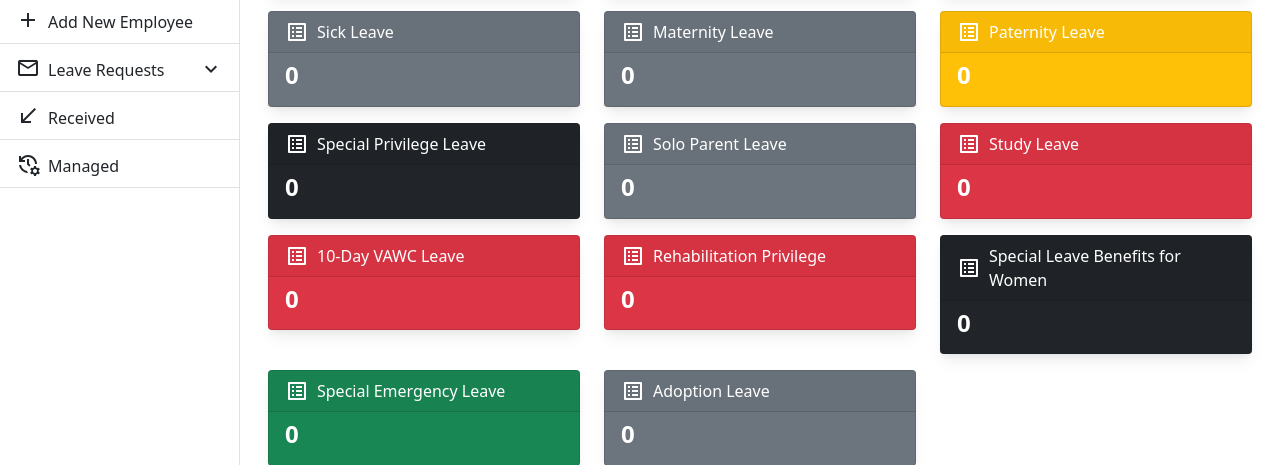
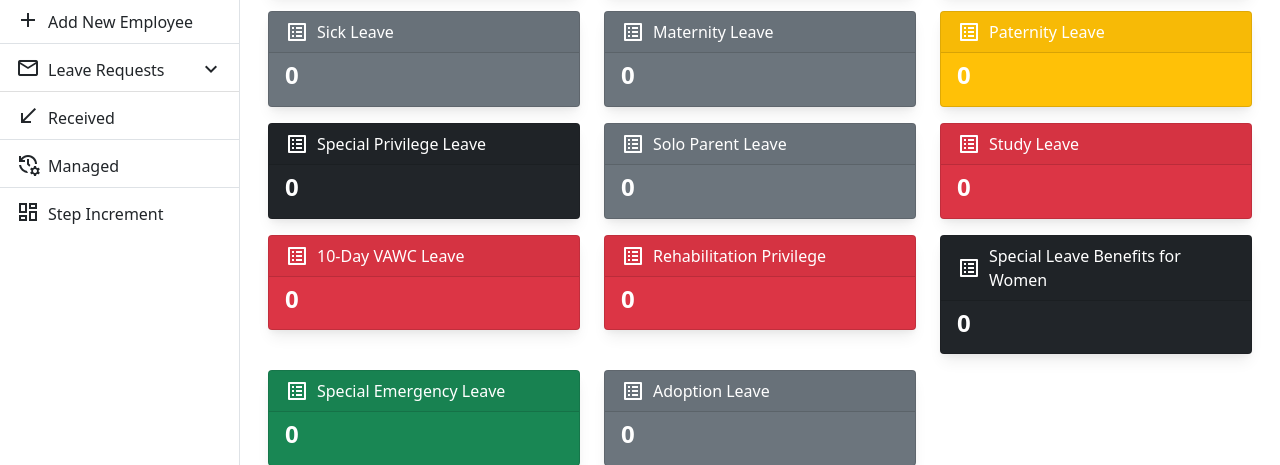
Before and after one commit to xxiimcha/hrmis, a Laravel app: page /welcome/hr/dashboard in a window 1280 px wide. Shown: the part 288-753 px from the top of the page. Run offline with Laravel 10, Linux system fonts and the light colour scheme; a user stored in the database is signed in; tables that the repository leaves empty hold one stand-in row (values such as "Sample post"); grey boxes marked "Sample" are stand-in pictures; data that the repository does not hold is empty; parts of the project's set-up code (start-up, migrations or seed data) failed here and were passed over; some libraries are stand-ins or nearby versions.

Commit message:
Fixed Step Increment

```diff
--- a/app/Http/Controllers/Authenticated/Hr.php
+++ b/app/Http/Controllers/Authenticated/Hr.php
@@ -10,6 +10,7 @@ use Illuminate\Validation\Rule;
 use Illuminate\Support\Facades\Hash;
 use Barryvdh\DomPDF\Facade\Pdf;
 use Illuminate\Http\Request;
+use Carbon\Carbon;
 
 use App\Models\{
     User,
@@ -1028,7 +1029,10 @@ class Hr extends Controller
 {
     $this->checkFor3Years();
 
-        $notif = StepNotification::with('employeeInfo')->get();
+    // Use a join to get the related employee information
+    $notif = StepNotification::join('employee_tables', 'step_notifications.employee_table_id', '=', 'employee_tables.id')
+        ->select('step_notifications.*', 'employee_tables.*') // Select necessary fields
+        ->get();
 
     if ($request->isMethod('post')) {
         $stepId = $request->stepId;
@@ -1060,6 +1064,7 @@ class Hr extends Controller
 
     return view('hr.step-notifications', ['notif' => $notif]);
 }
+
 
     public function createSalaryGrade(Request $request)
     {
--- a/composer.json
+++ b/composer.json
@@ -13,6 +13,7 @@
         "laravel/framework": "^10.10",
         "laravel/sanctum": "^3.2",
         "laravel/tinker": "^2.8",
+        "nesbot/carbon": "^2.72",
         "woenel/prpcmblmts": "^1.0"
     },
     "require-dev": {
--- a/resources/views/includes/hrmenu.blade.php
+++ b/resources/views/includes/hrmenu.blade.php
@@ -66,6 +66,11 @@
                         </a>
                     </ul>
                 @endif
+
+                <a href="/welcome/hr/employee/step-notifications" class="list-group-item list-group-item-action py-2 ripple d-flex align-items-center {{ Request::is('/welcome/hr/employee/step-notifications') ? 'bg-warning text-white' : '' }}">
+                    <span class="material-icons-outlined pe-2">dashboard</span>
+                    <font class="pt-1">Step Increment</font>
+                </a>
             </div>
       	</div>
     </nav>
```
Also changed, not shown: 1 other file. Lines whose indentation alone changed are shown as unchanged.
